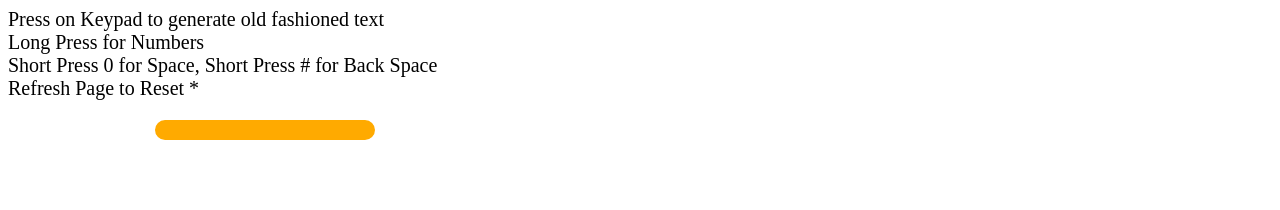
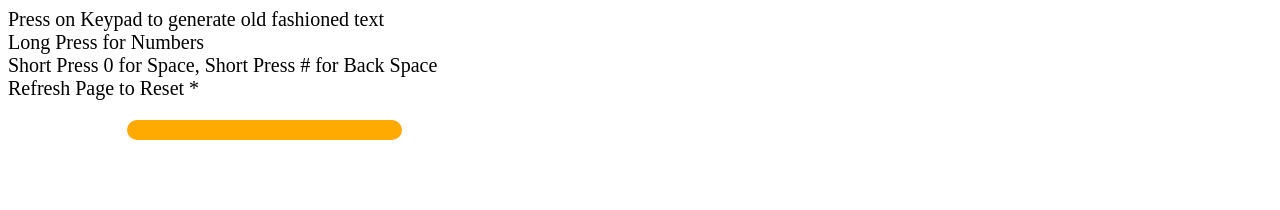
Before and after one commit to philbertani/philbertani.github.io, a plain HTML site: page t9_NOT/index.html in a window 1280 px wide. Shown: the top 210 px of the page. Drawn offline with Linux system fonts and the light colour scheme.

Commit message:
more adjustments

```diff
--- a/t9_NOT/index.html
+++ b/t9_NOT/index.html
@@ -405,8 +405,9 @@
       const bh = Math.trunc(bw * 0.7);
       dw = Math.trunc ( bw * 3. );
 
-      showDiv.style.width = '200px';
-      showDiv.style.left =  Math.trunc( (dw - 200)/2 ) + 'px';
+      const showWidth = dw/2;
+      showDiv.style.width = showWidth + 'px';
+      showDiv.style.left =  Math.trunc( (dw - showWidth)/2 ) + 'px';
 
       showDiv.style.top = SN(np.info.style.maxHeight) + 'px';
 
```
